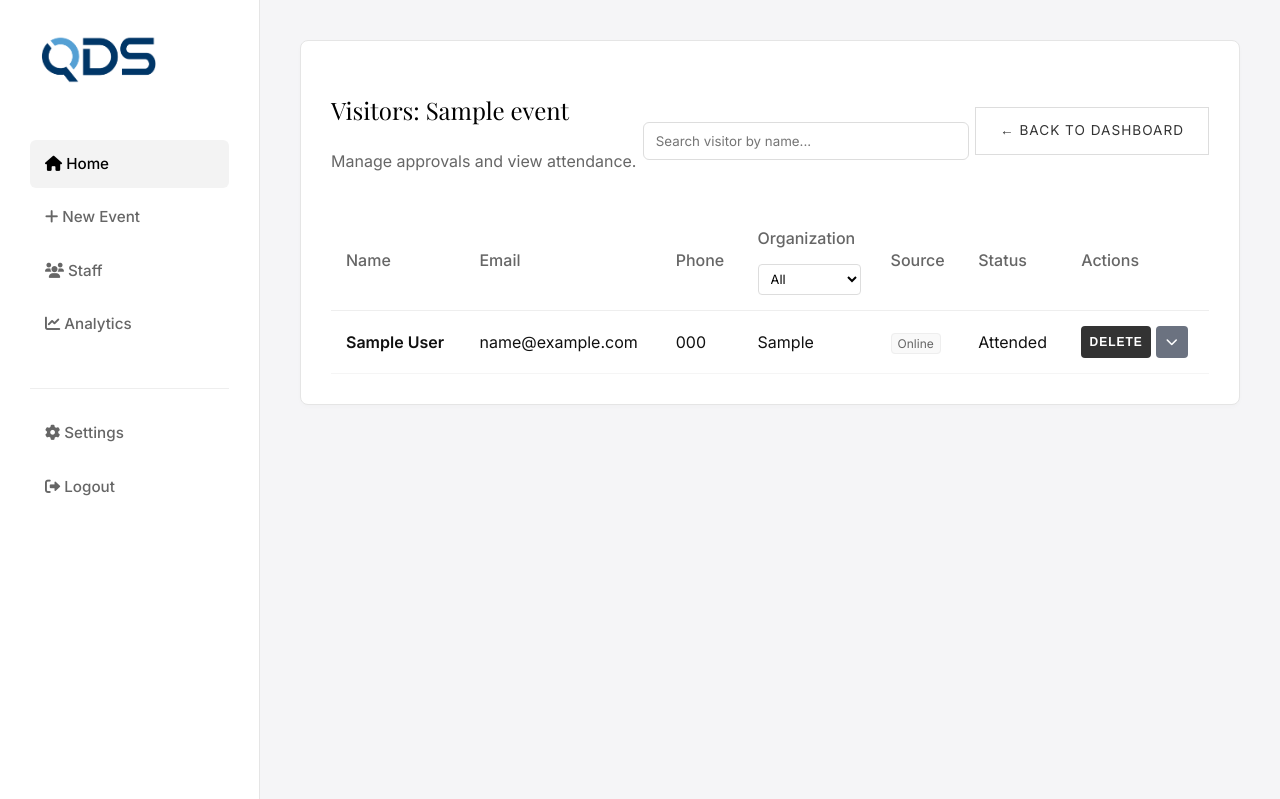
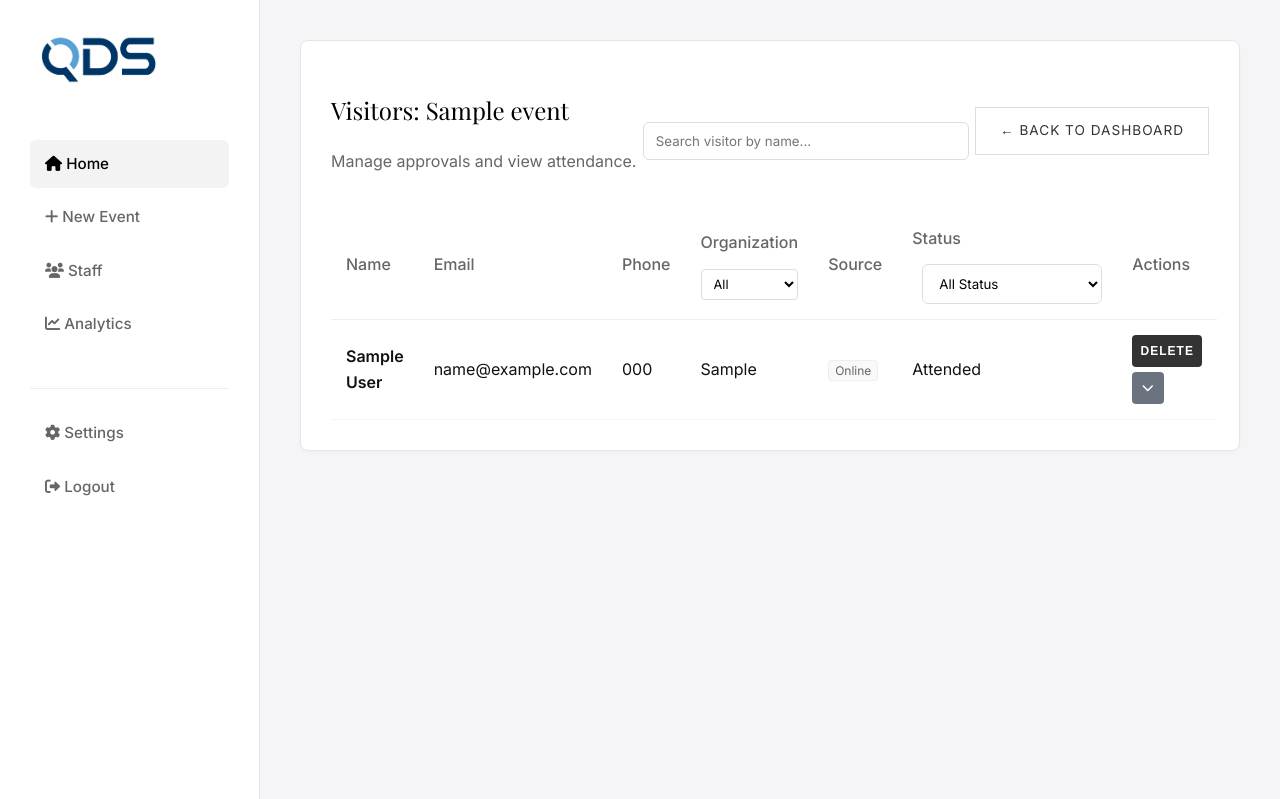
Before and after one commit to SMSulemanMS/evms_prod, a Flask app: page /admin/event/1/visitors in a window 1280 px wide. Shown: the top 799 px of the page. Run offline with Flask 3, Linux system fonts and the light colour scheme; a user stored in the database is signed in; tables that the repository leaves empty hold one stand-in row (values such as "Sample post"); some web fonts are replaced.

```diff
--- a/templates/admin/event_visitors.html
+++ b/templates/admin/event_visitors.html
@@ -48,7 +48,19 @@
                     </th>
 
                     <th style="padding: 15px; font-weight: 500; color: #666;">Source</th>
-                    <th style="padding: 15px; font-weight: 500; color: #666;">Status</th>
+
+                    <th style="padding: 15px; font-weight: 500; color: #666;">
+                        Status
+
+                        <div style="margin-top: 8px;">
+                            <select id="statusFilter"
+                                onchange="filterVisitors()"
+                                style="padding: 10px 12px; width: 180px; border: 1px solid #ddd; border-radius: 6px; margin-left: 10px;">
+                                <option value="">All Status</option>
+                            </select>
+                        </div>
+                    </th>
+
                     <th style="padding: 15px; font-weight: 500; color: #666;">Actions</th>
                 </tr>
             </thead>
@@ -150,21 +162,23 @@ function filterVisitors() {
 
     const nameFilter = document.getElementById("visitorSearch").value.toLowerCase();
     const orgFilter = document.getElementById("orgFilter").value.toLowerCase();
+    const statusFilter = document.getElementById("statusFilter").value.toLowerCase();
 
     const rows = document.querySelectorAll("tbody tr");
 
     rows.forEach(row => {
 
-        // skip hidden detail rows
         if (row.id.startsWith("details-")) return;
 
         const nameCell = row.querySelector('td[data-label="Name"]');
         const orgCell = row.querySelector('td[data-label="Organization"]');
+        const statusCell = row.querySelector('td[data-label="Status"]');
 
-        if (!nameCell || !orgCell) return;
+        if (!nameCell || !orgCell || !statusCell) return;
 
         const name = nameCell.textContent.toLowerCase().trim();
         const org = orgCell.textContent.toLowerCase().trim();
+        const status = statusCell.textContent.toLowerCase().trim();
 
         const matchName =
             nameFilter === "" || name.startsWith(nameFilter);
@@ -172,7 +186,10 @@ function filterVisitors() {
         const matchOrg =
             orgFilter === "" || org.includes(orgFilter);
 
-        row.style.display = (matchName && matchOrg) ? "" : "none";
+        const matchStatus =
+            statusFilter === "" || status.includes(statusFilter);
+
+        row.style.display = (matchName && matchOrg && matchStatus) ? "" : "none";
     });
 }
 </script>
@@ -180,25 +197,25 @@ function filterVisitors() {
 <script>
 document.addEventListener("DOMContentLoaded", function () {
 
-    const orgSelect = document.getElementById("orgFilter");
-    if (!orgSelect) return;
+    const statusSelect = document.getElementById("statusFilter");
+    if (!statusSelect) return;
 
-    const orgSet = new Set();
+    const statusSet = new Set();
 
-    document.querySelectorAll('td[data-label="Organization"]').forEach(td => {
-        const org = td.textContent.trim();
-        if (org && org !== "N/A") orgSet.add(org);
+    document.querySelectorAll('td[data-label="Status"]').forEach(td => {
+        const status = td.textContent.trim();
+        if (status) statusSet.add(status);
     });
 
-    // sort alphabetically
-    Array.from(orgSet)
+    Array.from(statusSet)
         .sort()
-        .forEach(org => {
+        .forEach(status => {
             const option = document.createElement("option");
-            option.value = org.toLowerCase();
-            option.textContent = org;
-            orgSelect.appendChild(option);
+            option.value = status.toLowerCase();
+            option.textContent = status;
+            statusSelect.appendChild(option);
         });
+
 });
 </script>
 
```
